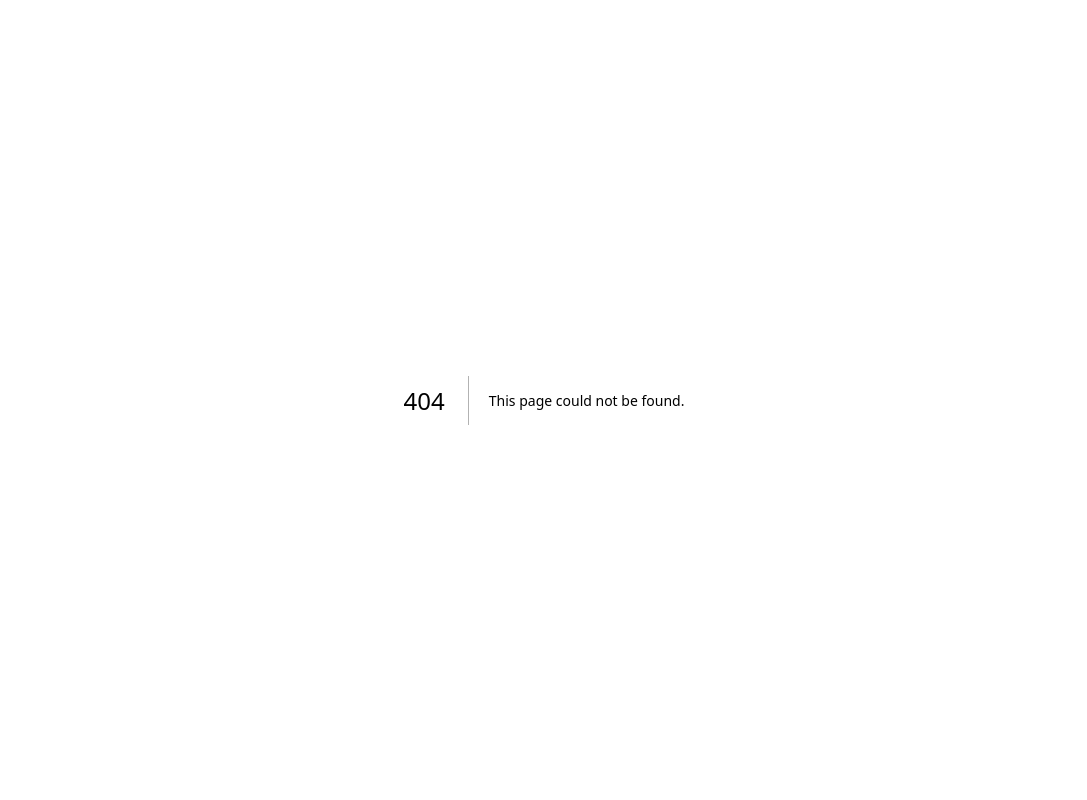
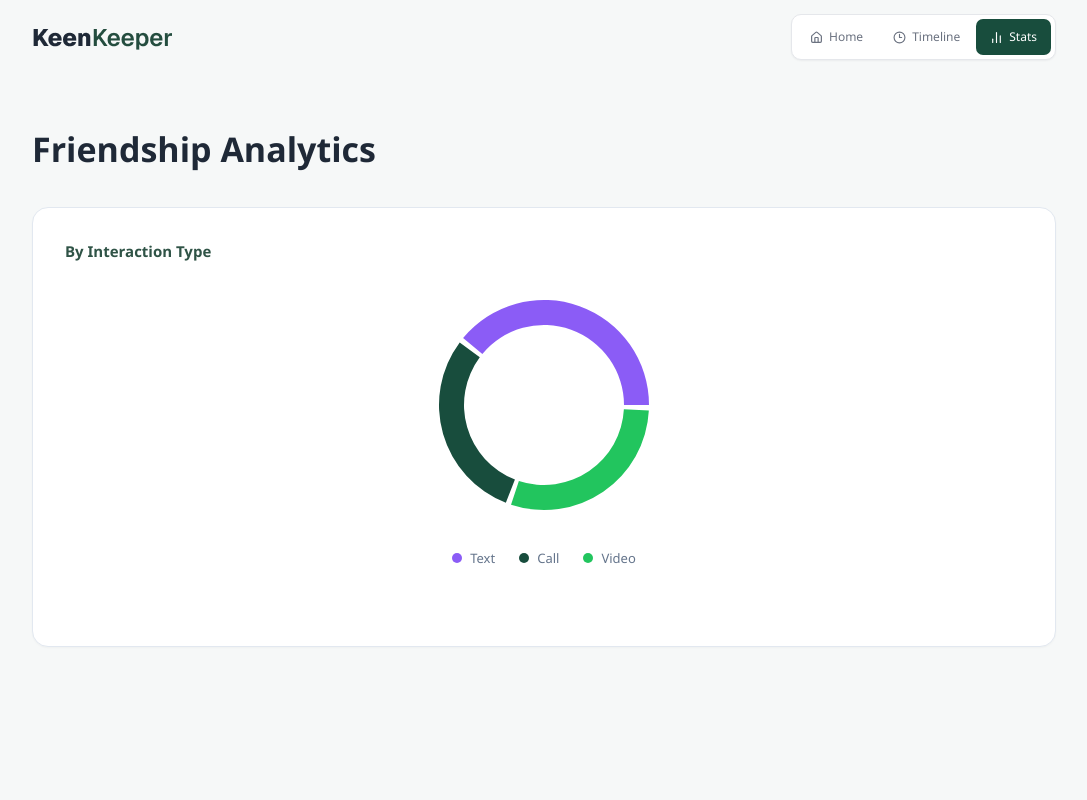
Before and after one commit to rayhan-fardous/kin-keeper, a Next.js app: page /stats in a window 1280 px wide. Before the commit this address had no page. Shown: the top 800 px of the page, without its empty margins (96-1183 px from the left). Built offline with nearby package versions, Linux system fonts and the light colour scheme.

Commit message:
stats page added

```diff
--- a/src/app/friend/[id]/page.js
+++ b/src/app/friend/[id]/page.js
@@ -82,19 +82,20 @@
             <House size={13} strokeWidth={2.2} />
             Home
           </Link>
-          <Link href="/timeline"
+          <Link
+            href="/timeline"
             className="inline-flex h-9 items-center gap-1.5 rounded-[7px] px-3.5 text-[12px] font-medium text-[#6b7280]"
           >
             <Clock3 size={13} strokeWidth={2.1} />
             Timeline
           </Link>
-          <button
-            type="button"
+          <Link
+            href="/stats"
             className="inline-flex h-9 items-center gap-1.5 rounded-[7px] px-3.5 text-[12px] font-medium text-[#6b7280]"
           >
             <ChartNoAxesColumn size={13} strokeWidth={2.1} />
             Stats
-          </button>
+          </Link>
         </nav>
       </div>
 
--- a/src/app/frienddetails/[id]/page.js
+++ b/src/app/frienddetails/[id]/page.js
@@ -82,19 +82,20 @@
             <House size={13} strokeWidth={2.2} />
             Home
           </Link>
-          <Link href="/timeline"
+          <Link
+            href="/timeline"
             className="inline-flex h-9 items-center gap-1.5 rounded-[7px] px-3.5 text-[12px] font-medium text-[#6b7280]"
           >
             <Clock3 size={13} strokeWidth={2.1} />
             Timeline
           </Link>
-          <button
-            type="button"
+          <Link
+            href="/stats"
             className="inline-flex h-9 items-center gap-1.5 rounded-[7px] px-3.5 text-[12px] font-medium text-[#6b7280]"
           >
             <ChartNoAxesColumn size={13} strokeWidth={2.1} />
             Stats
-          </button>
+          </Link>
         </nav>
       </div>
 
--- a/src/app/page.js
+++ b/src/app/page.js
@@ -39,19 +39,20 @@
             <House size={13} strokeWidth={2.2} />
             Home
           </button>
-          <Link href="/timeline"
+          <Link
+            href="/timeline"
             className="inline-flex h-9 items-center gap-1.5 rounded-[7px] px-3.5 text-[12px] font-medium text-[#6b7280]"
           >
             <Clock3 size={13} strokeWidth={2.1} />
             Timeline
           </Link>
-          <button
-            type="button"
+          <Link
+            href="/stats"
             className="inline-flex h-9 items-center gap-1.5 rounded-[7px] px-3.5 text-[12px] font-medium text-[#6b7280]"
           >
             <ChartNoAxesColumn size={13} strokeWidth={2.1} />
             Stats
-          </button>
+          </Link>
         </nav>
       </div>
 
--- /dev/null
+++ b/src/app/stats/page.js
@@ -0,0 +1,103 @@
+"use client";
+
+import Image from "next/image";
+import Link from "next/link";
+import { Clock3, ChartNoAxesColumn, House } from "lucide-react";
+import { PieChart, Pie, Cell, ResponsiveContainer } from "recharts";
+
+const data = [
+  { name: "Text", value: 40, color: "#8b5cf6" },
+  { name: "Call", value: 30, color: "#184d3d" },
+  { name: "Video", value: 30, color: "#22c55e" },
+];
+
+export default function Stats() {
+  return (
+    <main className="min-h-screen bg-[#f6f8f8] px-12 pb-24 pt-3.5">
+      <div className="mx-auto flex w-full max-w-5xl items-center justify-between">
+        <Link href="/">
+          <Image
+            src="/logo.png"
+            alt="KeenKeeper logo"
+            width={141}
+            height={32}
+            priority
+          />
+        </Link>
+
+        <nav className="flex items-center gap-0.5 rounded-[10px] border border-[#e5e7eb] bg-white p-1 shadow-[0_1px_2px_rgba(16,24,40,0.05)]">
+          <Link
+            href="/"
+            className="inline-flex h-9 items-center gap-1.5 rounded-[7px] px-3.5 text-[12px] font-medium text-[#6b7280]"
+          >
+            <House size={13} strokeWidth={2.2} />
+            Home
+          </Link>
+          <Link
+            href="/timeline"
+            className="inline-flex h-9 items-center gap-1.5 rounded-[7px] px-3.5 text-[12px] font-medium text-[#6b7280]"
+          >
+            <Clock3 size={13} strokeWidth={2.1} />
+            Timeline
+          </Link>
+          <Link
+            href="/stats"
+            className="inline-flex h-9 items-center gap-1.5 rounded-[7px] bg-[#184d3d] px-3.5 text-[12px] font-medium text-white"
+          >
+            <ChartNoAxesColumn size={13} strokeWidth={2.1} />
+            Stats
+          </Link>
+        </nav>
+      </div>
+
+      <section className="mx-auto mt-16 max-w-5xl">
+        <h1 className="text-[34px] font-bold text-[#1f2937]">
+          Friendship Analytics
+        </h1>
+
+        <div className="mb-10 mt-8 flex h-110 flex-col relative rounded-2xl border border-[#e2e8f0] bg-white p-8 shadow-[0_1px_2px_rgba(0,0,0,0.03)]">
+          <h2 className="text-[15px] font-semibold text-[#2f5346]">
+            By Interaction Type
+          </h2>
+
+          <div className="-mt-6 flex flex-1 flex-col items-center justify-center">
+            <div className="h-60 w-full">
+              <ResponsiveContainer width="100%" height="100%">
+                <PieChart>
+                  <Pie
+                    data={data}
+                    cx="50%"
+                    cy="50%"
+                    innerRadius={80}
+                    outerRadius={105}
+                    paddingAngle={3}
+                    dataKey="value"
+                    stroke="none"
+                  >
+                    {data.map((entry, index) => (
+                      <Cell key={`cell-${index}`} fill={entry.color} />
+                    ))}
+                  </Pie>
+                </PieChart>
+              </ResponsiveContainer>
+            </div>
+
+            <div className="mt-6 flex items-center justify-center gap-6">
+              {data.map((item) => (
+                <div key={item.name} className="flex items-center gap-2">
+                  <span
+                    className="h-2.5 w-2.5 rounded-full"
+                    style={{ backgroundColor: item.color }}
+                  />
+                  <span className="text-[13px] font-medium text-[#64748b]">
+                    {item.name}
+                  </span>
+                </div>
+              ))}
+            </div>
+          </div>
+        </div>
+      </section>
+    </main>
+  );
+}
--- a/src/app/timeline/page.js
+++ b/src/app/timeline/page.js
@@ -62,13 +62,13 @@
             <Clock3 size={13} strokeWidth={2.2} />
             Timeline
           </Link>
-          <button
-            type="button"
+          <Link
+            href="/stats"
             className="inline-flex h-9 items-center gap-1.5 rounded-[7px] px-3.5 text-[12px] font-medium text-[#6b7280]"
           >
             <ChartNoAxesColumn size={13} strokeWidth={2.1} />
             Stats
-          </button>
+          </Link>
         </nav>
       </div>
 
```
